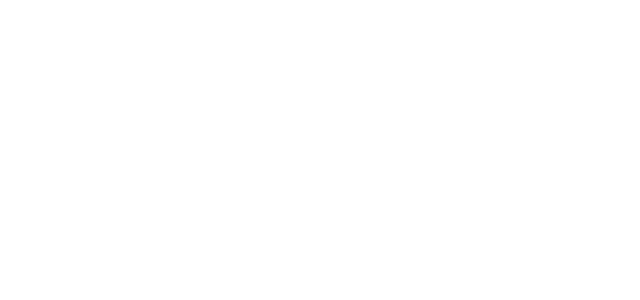
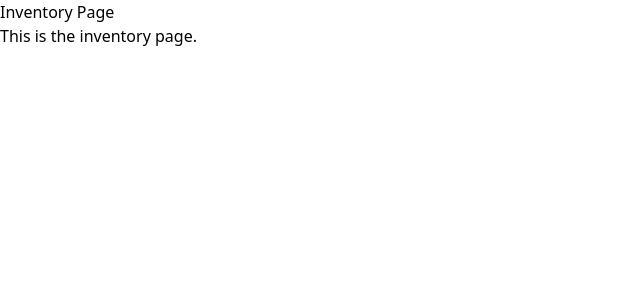
Before and after one commit to ITE-Develop/ite-inventory-ui, a Vue app: page /inventory in a window 1280 px wide. Before the commit this address had no page. Shown: the top 300 px of the page, without its empty margins (0-640 px from the left). Built offline with nearby package versions, Linux system fonts and the light colour scheme.

Commit message:
initial commit

```diff
--- /dev/null
+++ b/src/components/InventoryPage.vue
@@ -0,0 +1,12 @@
+<template>
+    <div>
+      <h1>Inventory Page</h1>
+      <p>This is the inventory page.</p>
+    </div>
+  </template>
+
+  <script>
+  export default {
+    name: 'InventoryPage'
+  }
+  </script>
--- a/src/routes/router.js
+++ b/src/routes/router.js
@@ -1,11 +1,18 @@
 import { createRouter, createWebHistory } from 'vue-router'
 import LoginUser from "../page/Login.vue"
 import ErrorScreen from "../page/Error404.vue"
+import InventoryPage from "../components/InventoryPage.vue" // Import InventoryPage
+
 const routes = [
   {
     path: '/',
     name: 'login',
     component: LoginUser
+  },
+  {
+    path: '/inventory', // Route for the inventory page
+    name: 'inventory',
+    component: InventoryPage
   },
   {
     path: '/err',
```
